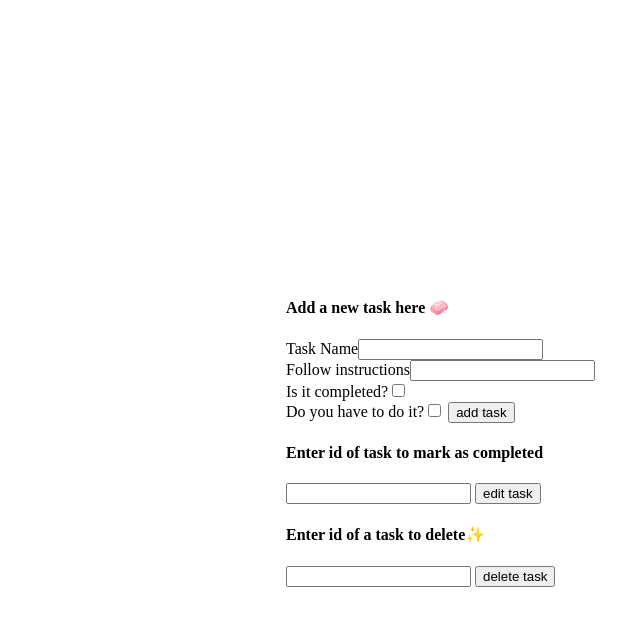
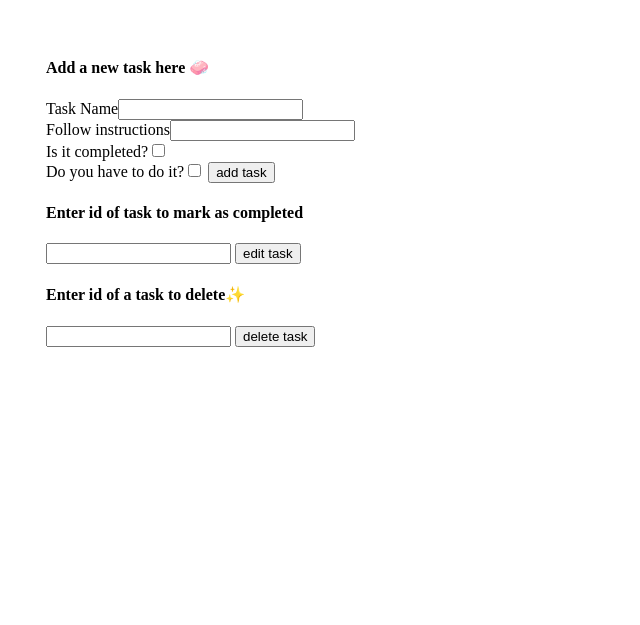
Before and after one commit to primula4/x22-lab3-rana, a plain HTML site: page Todo/index.html in a window 1280 px wide. Shown: the part 123-748 px from the top of the page, without its empty margins (114-754 px from the left). Drawn offline with Linux system fonts and the light colour scheme; no server answers.

Commit message:
css modifying

```diff
--- a/Todo/css/style.css
+++ b/Todo/css/style.css
@@ -1,6 +1,6 @@
 body {
     margin: 0;
-    padding:50vh;
+    padding:20vh;
 
 }
 
```
